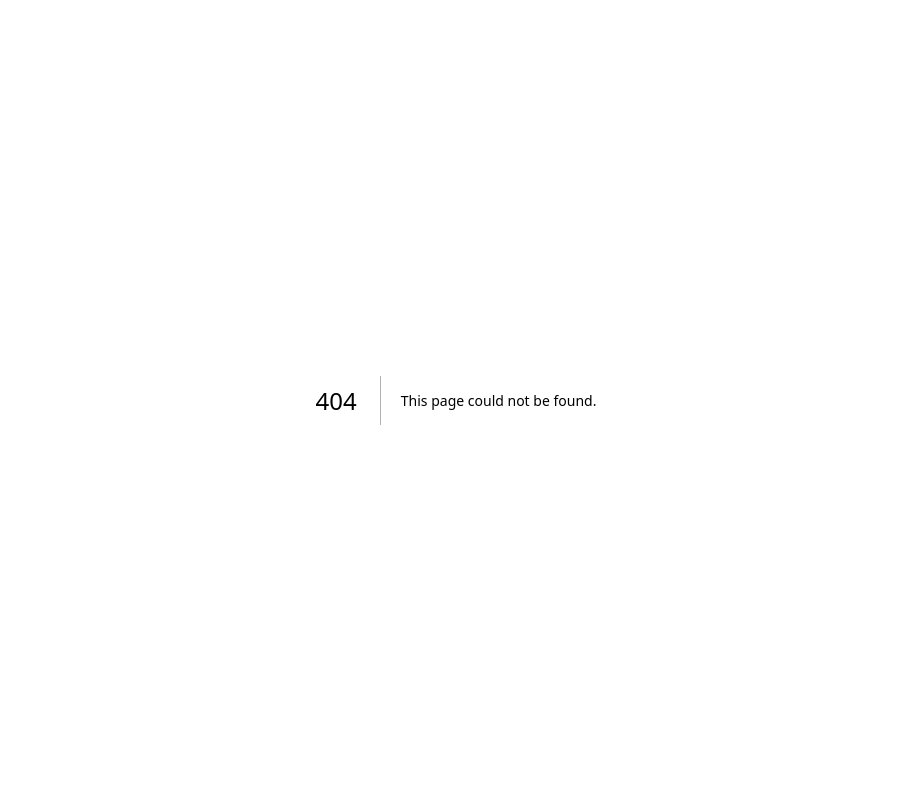
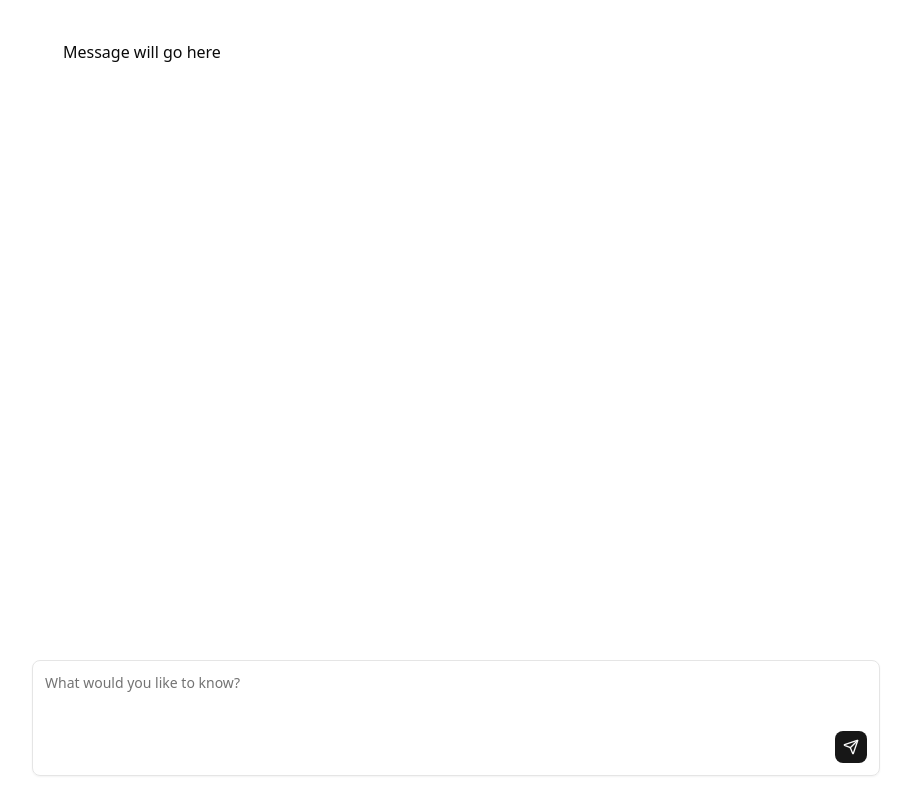
Before and after one commit to rooneyrulz/rag-chatbot, a Next.js app: page /chat in a window 1280 px wide. Before the commit this address had no page. Shown: the whole page, without its empty margins (184-1095 px from the left). Built offline with nearby package versions, Linux system fonts and the light colour scheme.

Commit message:
api endpoint & chat ui

```diff
--- /dev/null
+++ b/src/app/api/chat/route.ts
@@ -0,0 +1,20 @@
+import { streamText, UIMessage, convertToModelMessages } from "ai";
+import { groq } from "@ai-sdk/groq";
+
+export async function POST(req: Request) {
+  try {
+    const { messages }: { messages: UIMessage[] } = await req.json();
+
+    const result = streamText({
+      model: groq("gpt-4o"),
+      messages: convertToModelMessages(messages),
+    });
+
+    return result.toUIMessageStreamResponse();
+  } catch (error) {
+    console.error(error);
+    return new Response("Internal Server Error", {
+      status: 500,
+    });
+  }
+}
--- /dev/null
+++ b/src/app/chat/page.tsx
@@ -0,0 +1,50 @@
+"use client";
+
+import { useState } from "react";
+// import { useChat } from "ai";
+
+import {
+  PromptInput,
+  PromptInputBody,
+  type PromptInputMessage,
+  PromptInputSubmit,
+  PromptInputTextarea,
+  PromptInputToolbar,
+  PromptInputTools,
+} from "@/components/ai-elements/prompt-input";
+import {
+  Conversation,
+  ConversationContent,
+  ConversationScrollButton,
+} from "@/components/ai-elements/conversation";
+import { Response } from "@/components/ai-elements/response";
+import { Loader } from "@/components/ai-elements/loader";
+
+export default function RAGChatBot() {
+  const [input, setInput] = useState("");
+
+
+  return (
+    <div className="max-w-4xl mx-auto p-6 relative size-full h-[calc(100vh)]">
+      <div className="flex flex-col h-full">
+        <Conversation className="h-full">
+          <ConversationContent>Message will go here</ConversationContent>
+          <ConversationScrollButton />
+        </Conversation>
+
+        <PromptInput className="mt-4" onSubmit={() => {}}>
+          <PromptInputBody>
+            <PromptInputTextarea
+              value={input}
+              onChange={(e) => setInput(e.target.value)}
+            />
+          </PromptInputBody>
+          <PromptInputToolbar>
+            <PromptInputTools />
+            <PromptInputSubmit />
+          </PromptInputToolbar>
+        </PromptInput>
+      </div>
+    </div>
+  );
+}
```
